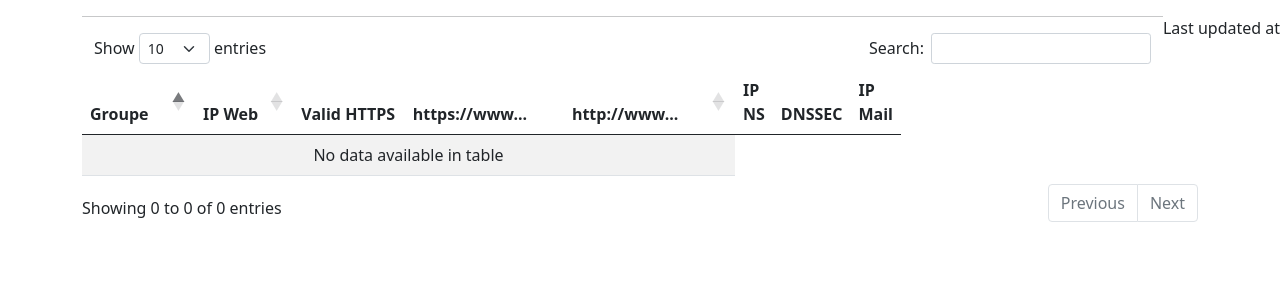
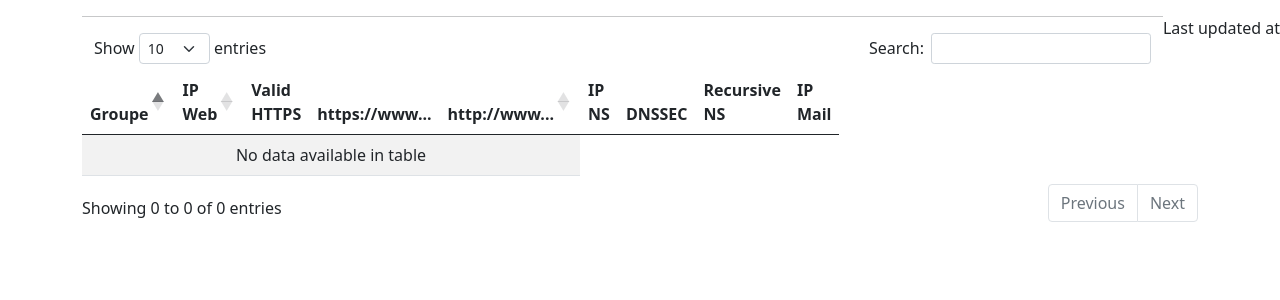
Before and after one commit to xavier-dubruille/student_vps_status, a Flask app: template src/vps_status_web/templates/table.html in a window 1280 px wide. Shown: the top 300 px of the page. Run offline with Flask 3, Linux system fonts and the light colour scheme; the template is opened without the code that fills it, so the values that code supplies are empty; some libraries are stand-ins or nearby versions.

Commit message:
'forgot to add 'is_recursive' header

```diff
--- a/src/vps_status_web/templates/table.html
+++ b/src/vps_status_web/templates/table.html
@@ -12,6 +12,7 @@
         <th>http://www...</th>
         <th>IP NS</th>
         <th>DNSSEC</th>
+        <th>Recursive NS</th>
         <th>IP Mail</th>
     </tr>
     </thead>
```
